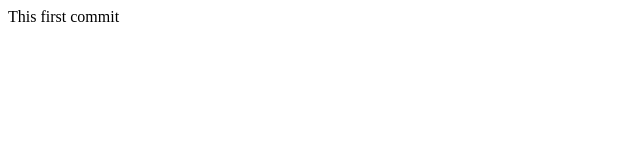
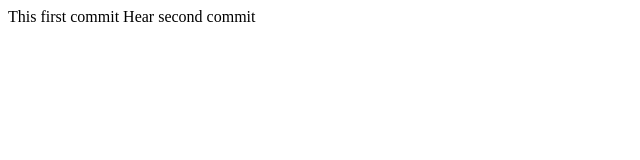
Before and after one commit to OlegLugyna/HomeWork, a plain HTML site: page index.html in a window 1280 px wide. Shown: the whole page, without its empty margins (0-640 px from the left). Drawn offline with Linux system fonts and the light colour scheme.

Commit message:
second commit in the both files

```diff
--- a/index.html
+++ b/index.html
@@ -10,5 +10,7 @@
 
   This first commit
 
+  Hear second commit
+
 </body>
 </html>
```
Also changed, not shown: README.md.
